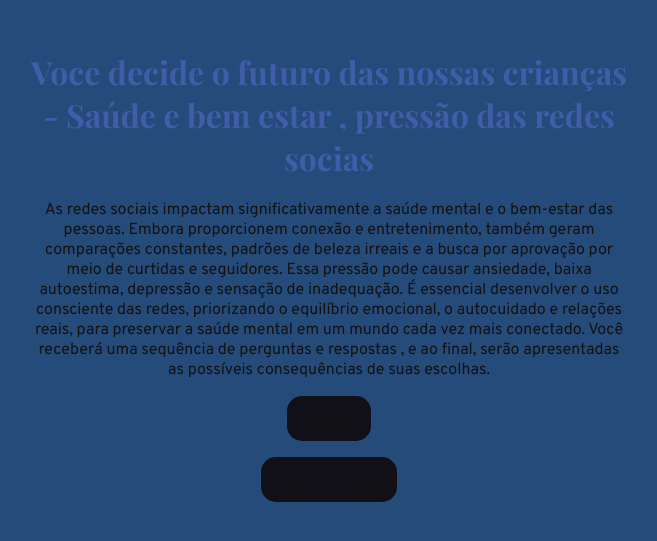
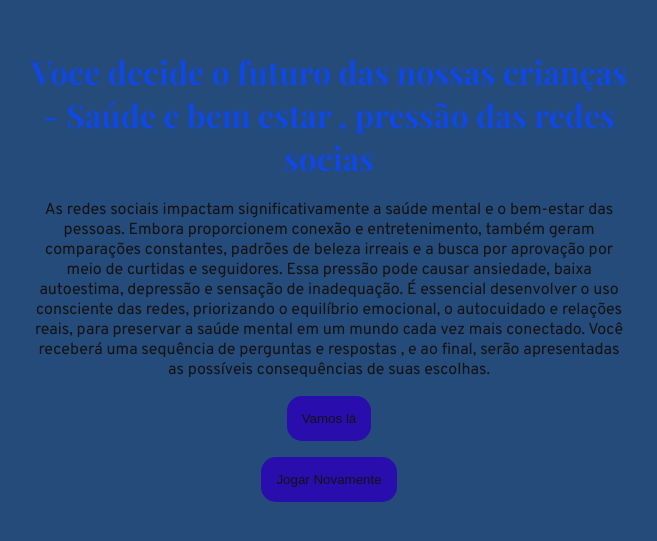
Before and after one commit to gabrielekubiakoski/missao-ia, a plain HTML site: page index.html in a window 1280 px wide. Shown: the part 143-684 px from the top of the page, without its empty margins (311-968 px from the left). Drawn offline with nearby package versions, Linux system fonts and the light colour scheme; a web font is replaced by a local one.

Commit message:
123456ui

```diff
--- a/style.css
+++ b/style.css
@@ -5,8 +5,8 @@
     --font-titulo:'Playfair Display' ;
     --font-texto: 'Overpass';
     --cor-principal: #244b7a;
-    --cor-secundaria: #111016 ;
-    --cor-destaque: #415da9;
+    --cor-secundaria: #290ead ;
+    --cor-destaque: #1048e1;
     --cor-texto: #151212 ;
 }
 body{
```
